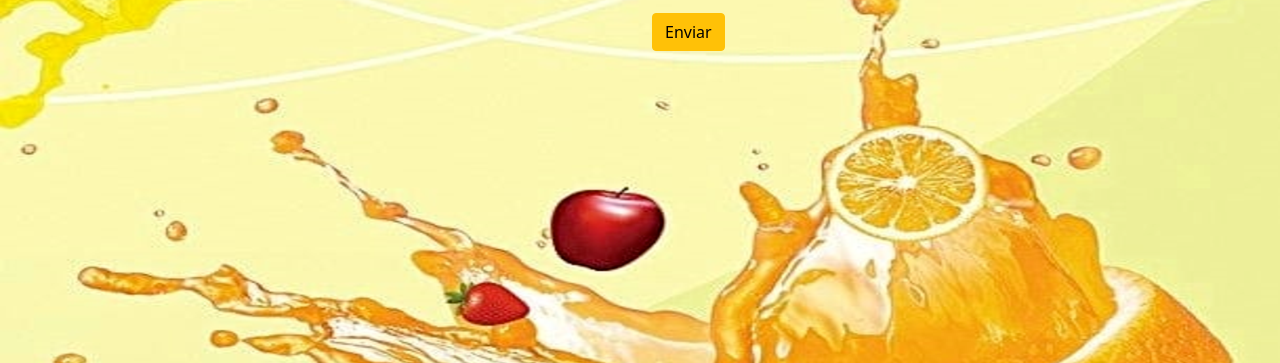
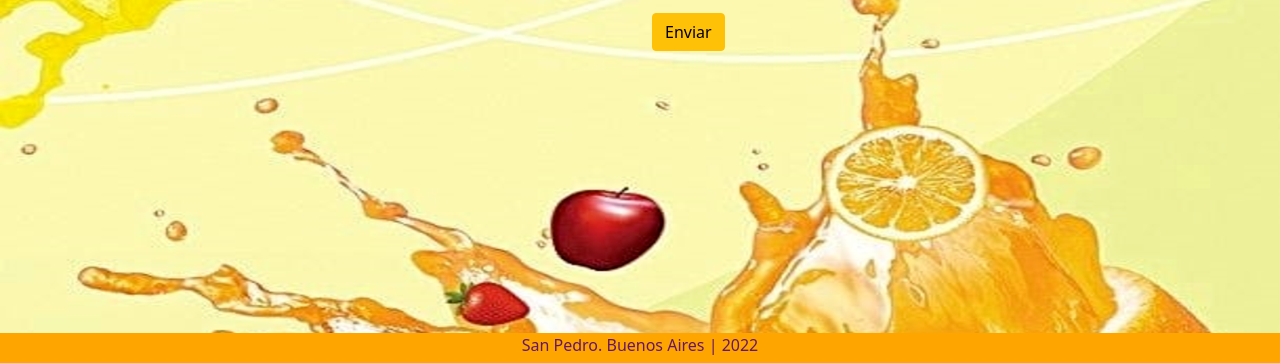
Before and after one commit to Braiancuner/Pagina-con-bootstrap, a plain HTML site: page pages/contactos.html in a window 1280 px wide. Shown: the part 437-800 px from the top of the page. Drawn offline with Linux system fonts and the light colour scheme; a web font is replaced by a local one.

Commit message:
agregue footer

```diff
--- a/css/style.css
+++ b/css/style.css
@@ -12,3 +12,15 @@ body {
     font-family: 'Mochiy Pop P One', sans-serif;
 
 }
+/*FOOTER*/
+.creditos{
+    grid-area: creditos;
+    background-color: orange;
+    color: rgb(102, 22, 102);
+    height: 30px;
+    text-align: center;
+    position: fixed;
+    bottom: 0%;
+    width: 100%;
+
+}
--- a/pages/contactos.html
+++ b/pages/contactos.html
@@ -23,8 +23,11 @@
         <nav class="navbar navbar-expand-lg navbar-light bg-light">
             <div class="container-fluid">
                 <a class="navbar-brand" href="#">DIS-FRUTA</a>
-              <img src="../images/favicon-32x32.png" alt="" width="30" height="24" class="d-inline-block align-text-top">
-              <button class="navbar-toggler" type="button" data-bs-toggle="collapse" data-bs-target="#navbarSupportedContent" aria-controls="navbarSupportedContent" aria-expanded="false" aria-label="Toggle navigation">
+                <img src="../images/favicon-32x32.png" alt="" width="30" height="24"
+                    class="d-inline-block align-text-top">
+                <button class="navbar-toggler" type="button" data-bs-toggle="collapse"
+                    data-bs-target="#navbarSupportedContent" aria-controls="navbarSupportedContent"
+                    aria-expanded="false" aria-label="Toggle navigation">
                     <span class="navbar-toggler-icon"></span>
                 </button>
                 <div class="collapse navbar-collapse" id="navbarSupportedContent">
@@ -48,18 +51,16 @@
     <main class="container">
         <div class="row mt-2">
             <div class="col-md-3">
-                <img src="../images/logo grande.jpg" class="img-thumbnail"alt="logo">
+                <img src="../images/logo grande.jpg" class="img-thumbnail" alt="logo">
             </div>
             <div class="col-md-3"></div>
             <div class="col-md-4 col-sm-4 col-lg-4 mb-3">
                 <form action="">
                     <div>
                         <label for="exampleFormControlInput1" class="form-label">Nombre </label>
-                        <input type="text" class="form-control" id="exampleFormControlInput1"
-                            placeholder="Esteban">
+                        <input type="text" class="form-control" id="exampleFormControlInput1" placeholder="Esteban">
                         <label for="exampleFormControlInput2" class="form-label">Apellido </label>
-                        <input type="text" class="form-control" id="exampleFormControlInput2"
-                            placeholder="Quito">
+                        <input type="text" class="form-control" id="exampleFormControlInput2" placeholder="Quito">
                         <label for="exampleFormControlInput3" class="form-label">Email </label>
                         <input type="email" class="form-control" id="exampleFormControlInput3"
                             placeholder="Estebanquito@example.com">
@@ -79,9 +80,13 @@
         </form>
 
     </main>
-    <footer>
+
+    <footer class="creditos">
+        San Pedro. Buenos Aires | 2022
+
 
     </footer>
+
 </body>
 
 </html>
```
Also changed, not shown: index.html (+11 -3 lines). Lines whose indentation alone changed are shown as unchanged.
